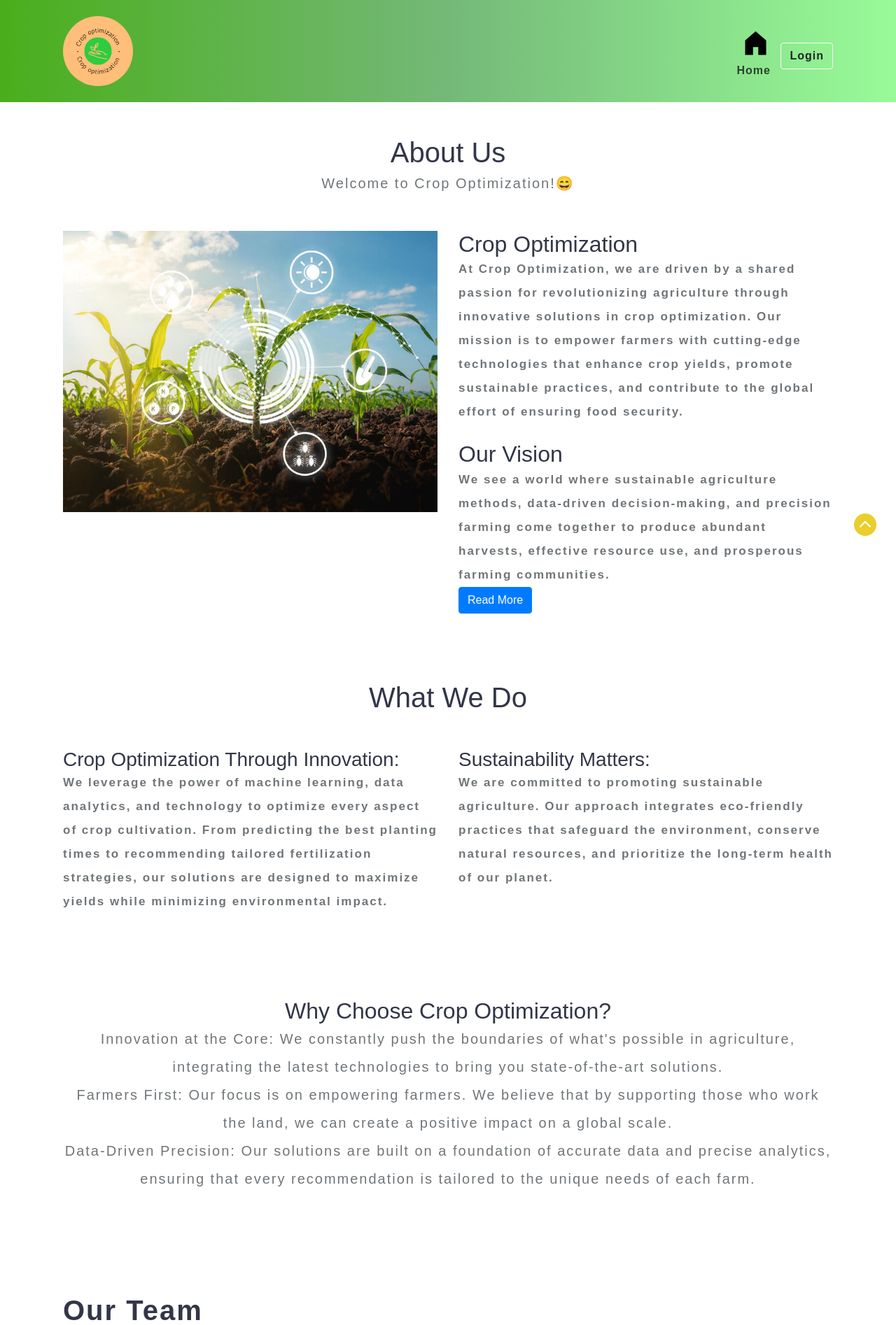
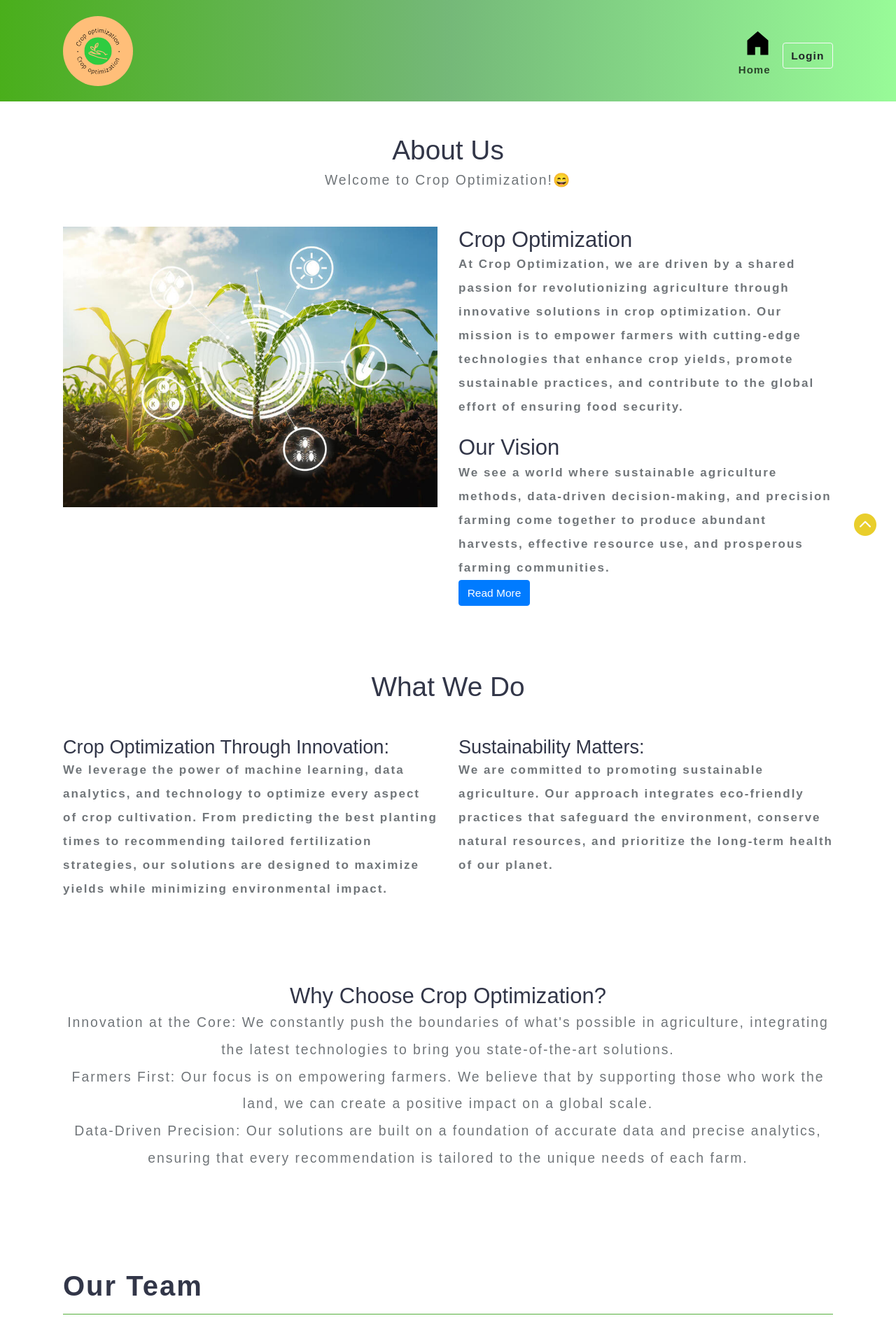
Before and after one commit to sultanbk/crpopt, a Flask app: page /about_us in a window 1280 px wide. Shown: the top 1894 px of the page at 70% size. Run offline with Flask 3, Linux system fonts and the light colour scheme; parts of the project's set-up code (start-up, migrations or seed data) failed here and were passed over; some libraries are stand-ins or nearby versions; some web fonts are replaced.

Commit message:
font canges

```diff
--- a/static/css/style.css
+++ b/static/css/style.css
@@ -1,7 +1,7 @@
 html,
 body {
     margin: 0;
-    font-size: 100%;
+    font-size: 97%;
     background: #fff;
 	font-family: 'Slab Serif Fonts', sans-serif;
 }
```
